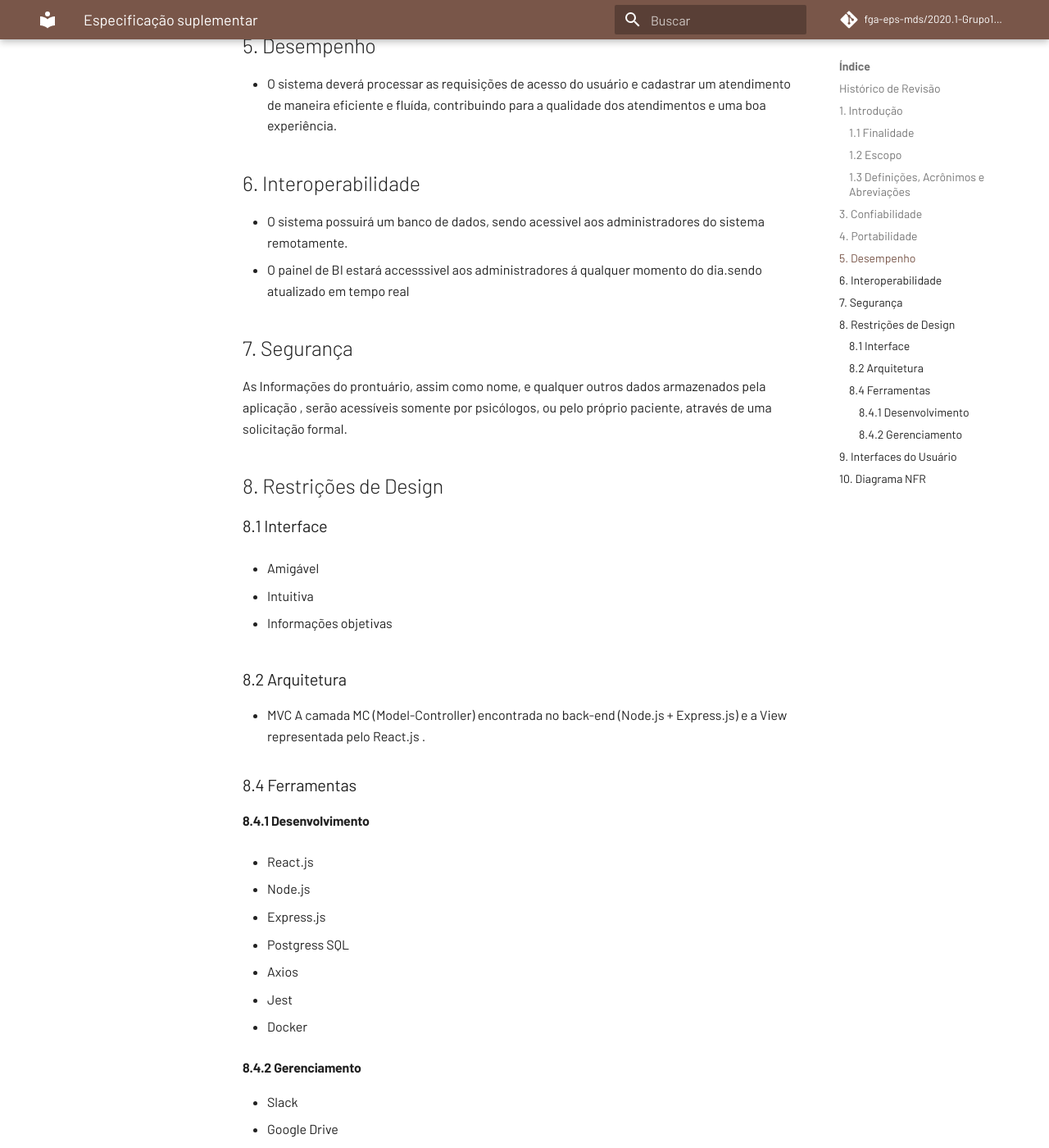
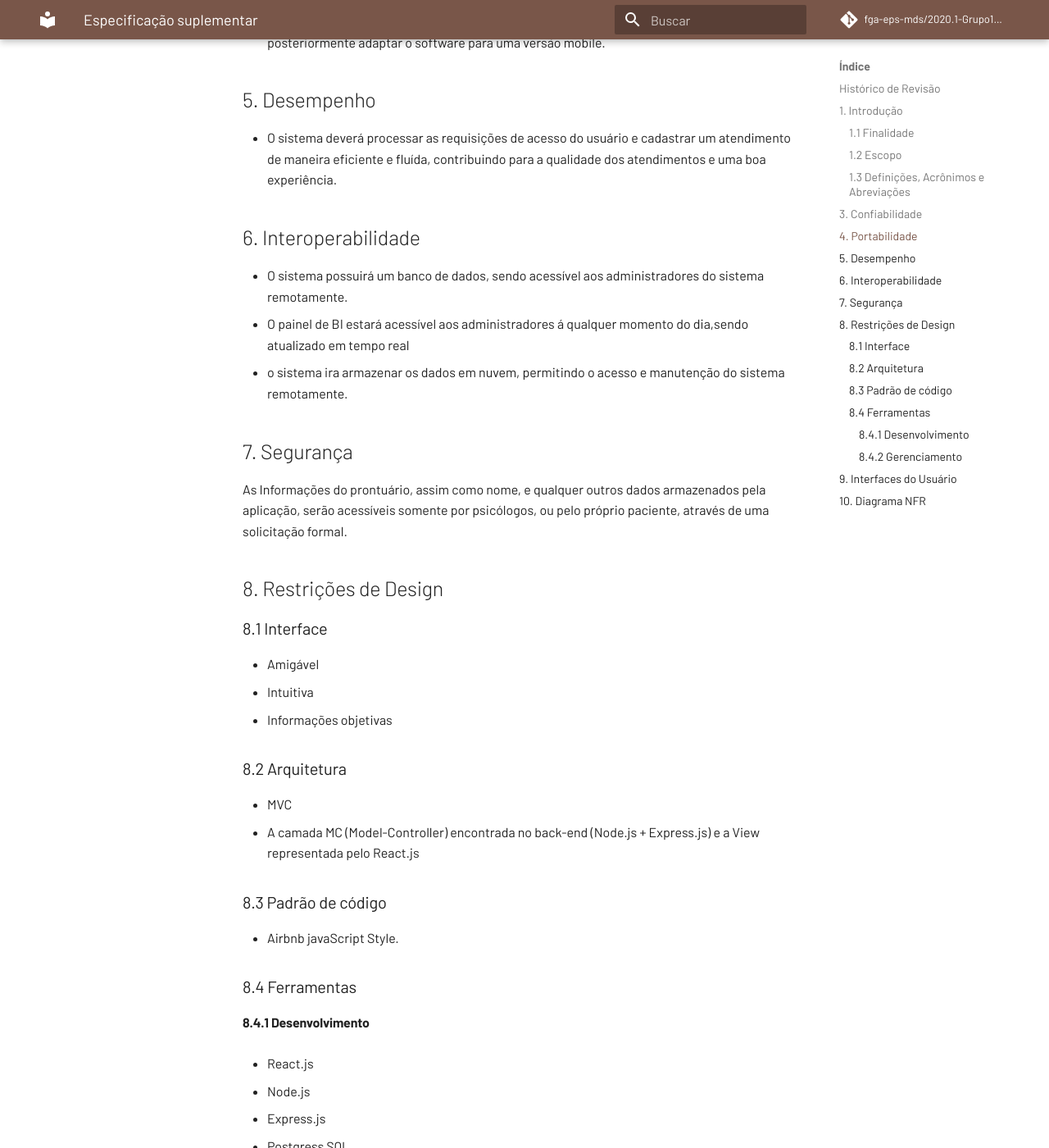
Before and after one commit to fga-eps-mds/2020.1-eSaudeUnB-Wiki, an MkDocs documentation site: the page built from docs/addicional_specifcation.md, in a window 1280 px wide and 1400 px high, scrolled down 2108 px. Shown: the whole window at 82% size. Built offline with MkDocs 1.6.1 and Material for MkDocs 9.7.7, drawn with Linux system fonts in a browser that asks for light colours; comment, search, counter and statistics services are not loaded; some of the changed text lies outside the part shown.

Commit message:
docs: add diagram, topic 8.3 and formatting #43
Co-authored-by: pedroholiveira1998 <pdr_castro@hotmail.com>

```diff
--- a/docs/addicional_specifcation.md
+++ b/docs/addicional_specifcation.md
@@ -7,16 +7,17 @@
 
 | Data | Versão | Descrição | Autores |
 | --- | --- | --- | --- |
-| 08/09/2020 | 0.0.1 | Abertura do documento | Luis Marques e Pedro Henrique |
-| 09/09/2020 | 0.0.2 | Adição dos campos Confiabilidade, Portabilidade, Desempenho, Restrições de Design | Pedro Henrique Castro de Oliveira|
-|10/09/2020|0.0.3|Topicos 1,2,6,7 é 9|Luis Marques|
-|10/09/2020|0.0.4|Formatação do documento |Luis Marques|
+| 08/09/2020 | 0.1 | Abertura do documento | Luis Marques e Pedro Henrique |
+| 09/09/2020 | 0.2 | Adição dos campos Confiabilidade, Portabilidade, Desempenho, Restrições de Design | Pedro Henrique Castro de Oliveira |
+|10/09/2020|0.3|Tópicos 1,2,6,7 e 9| Luis Marques |
+|10/09/2020|0.4|Formatação do documento | Luis Marques |
+|11/09/2020|1.0|Adiação do diagrama, tópico 8.3 e formatação |Luis Marques e Pedro Henrique |
 
 ## 1. Introdução
 
 ### 1.1 Finalidade
 
-Este documento tem por objetivo abordar as especificações sobre o software que não foram abordadas em documentos anteriores(Documento Visão, Documento de Arquitetura)
+Este documento tem por objetivo abordar as especificações sobre o software que não foram abordadas em documentos anteriores (Documento Visão, Documento de Arquitetura).
 
 ### 1.2 Escopo
 
@@ -31,12 +32,12 @@
 ### 1.4 Referências
 AGUIAR, Carla Silva Rocha. Plataforma online para prontuário de atendimento fase de recuperação COVID-19. UNB, 2020. Disponível em: http://repositoriocovid19.unb.br/repositorio-projetos/plataforma-online-para-prontuario-de-atendimento-fase-de-recuperacao-covid-19/. Acesso em: 10 de set. de 2020
 ## 2. Usabilidade
-Como Ponto Essencial Para o projeto, temos que o Software Deverá ser de usabilidade fácil, de aprendizado rápido , é de uso simples para os profissionais.
+Como Ponto Essencial Para o projeto, temos que o Software Deverá ser de usabilidade fácil, de aprendizado rápido, é de uso simples para os profissionais.
 ### 2.1 Metas de usabilidade
 
-* Intuitivo: para que se possa utilizar ao primeiro contato <br>
-* Pratico: para utilização no dia a dia dos profissionais<br>
-* Seguro: Proteção aos dados confidenciais de Pacientes e psicólogos<br>
+* Intuitivo: para que se possa utilizar ao primeiro contato.<br>
+* Pratico: para utilização no dia a dia dos profissionais.<br>
+* Seguro: Proteção aos dados confidenciais de Pacientes e psicólogos.<br>
 * Estável: para utilização em larga escala. <br>
 ## 3. Confiabilidade
 
@@ -49,27 +50,29 @@
 * O sistema deverá processar as requisições de acesso do usuário e cadastrar um atendimento de maneira eficiente e fluída, contribuindo para a qualidade dos atendimentos e uma boa experiência.
 
 ## 6. Interoperabilidade
-* O sistema possuirá um banco de dados, sendo acessivel aos administradores do sistema remotamente.
-* O painel de BI estará accesssivel aos administradores á qualquer momento do dia.sendo atualizado em tempo real
+* O sistema possuirá um banco de dados, sendo acessível aos administradores do sistema remotamente.  <br>
+* O painel de BI estará acessível aos administradores á qualquer momento do dia,sendo atualizado em tempo real <br>
+* o sistema ira armazenar os dados em nuvem, permitindo o acesso e manutenção do sistema remotamente. <br>
 
 ## 7. Segurança
 
-As Informações do prontuário, assim como nome, e qualquer outros dados armazenados pela aplicação , serão acessíveis somente por psicólogos, ou pelo próprio paciente, através de uma solicitação formal.
+As Informações do prontuário, assim como nome, e qualquer outros dados armazenados pela aplicação, serão acessíveis somente por psicólogos, ou pelo próprio paciente, através de uma solicitação formal.
 
 ## 8. Restrições de Design
 
 ### 8.1 Interface
 
 * Amigável
-
 * Intuitiva
-
 * Informações objetivas
-
 
 ### 8.2 Arquitetura
 * MVC
-A camada MC (Model-Controller) encontrada no back-end (Node.js + Express.js) e a View representada pelo React.js .
+  * A camada MC (Model-Controller) encontrada no back-end (Node.js + Express.js) e a View representada pelo React.js
+
+### 8.3 Padrão de código
+
+* Airbnb javaScript Style.
 
 ### 8.4 Ferramentas
 
@@ -96,14 +99,20 @@
 ## 9. Interfaces do Usuário
 
 o Sistema contara com as seguintes telas:<br>
--Login  <br>
--Cadastro de Usuário Paciente <br>
--Cadastro de Usuário Psicólogo <br>
--Lista de Psicólogos <br>
--Lista de Horários de um psicólogo <br>
--Lista de Prontuário dos pacientes <br>
--Visualização de prontuário de um paciente <br>
--Tela de cadastro de novo atendimento <br>
--informações complementares (quando o usuário estiver logado). <br>
+* Login <br>
+* Cadastro de Usuário Paciente <br>
+* Cadastro de Usuário Psicólogo <br>
+* Lista de Psicólogos <br>
+* Lista de Horários de um psicólogo <br>
+* Lista de Prontuário dos pacientes <br>
+* Visualização de prontuário de um paciente <br>
+* Tela de cadastro de novo atendimento <br>
+* Informações complementares (quando o usuário estiver logado) <br>
+* Calendário para marcação de consulta<br>
+* Perfil de usuário<br>
+* Perfil de psicólogo<br>
+* Resumo de prontuário paciente<br>
 
 ## 10. Diagrama NFR
+
+![Diagrama_NFR.png](./img/diagrama_NFR.png)
```
